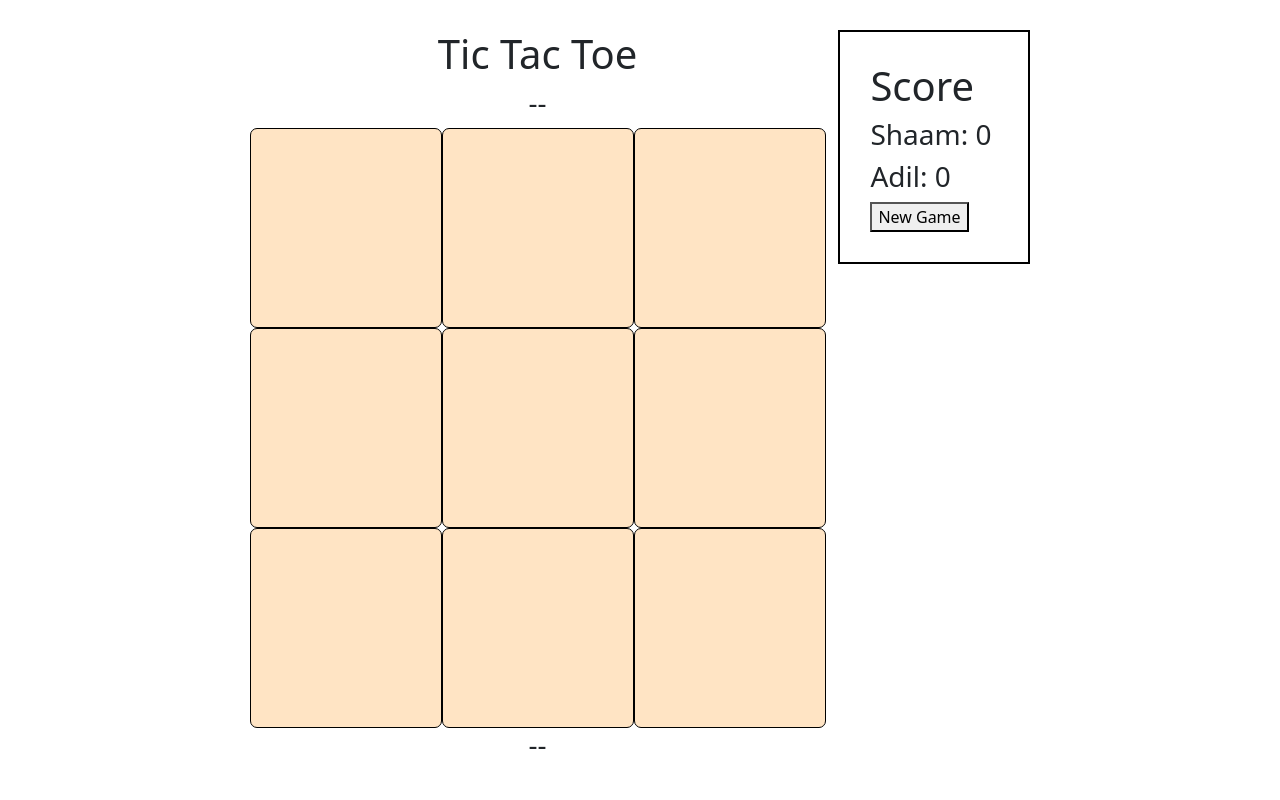
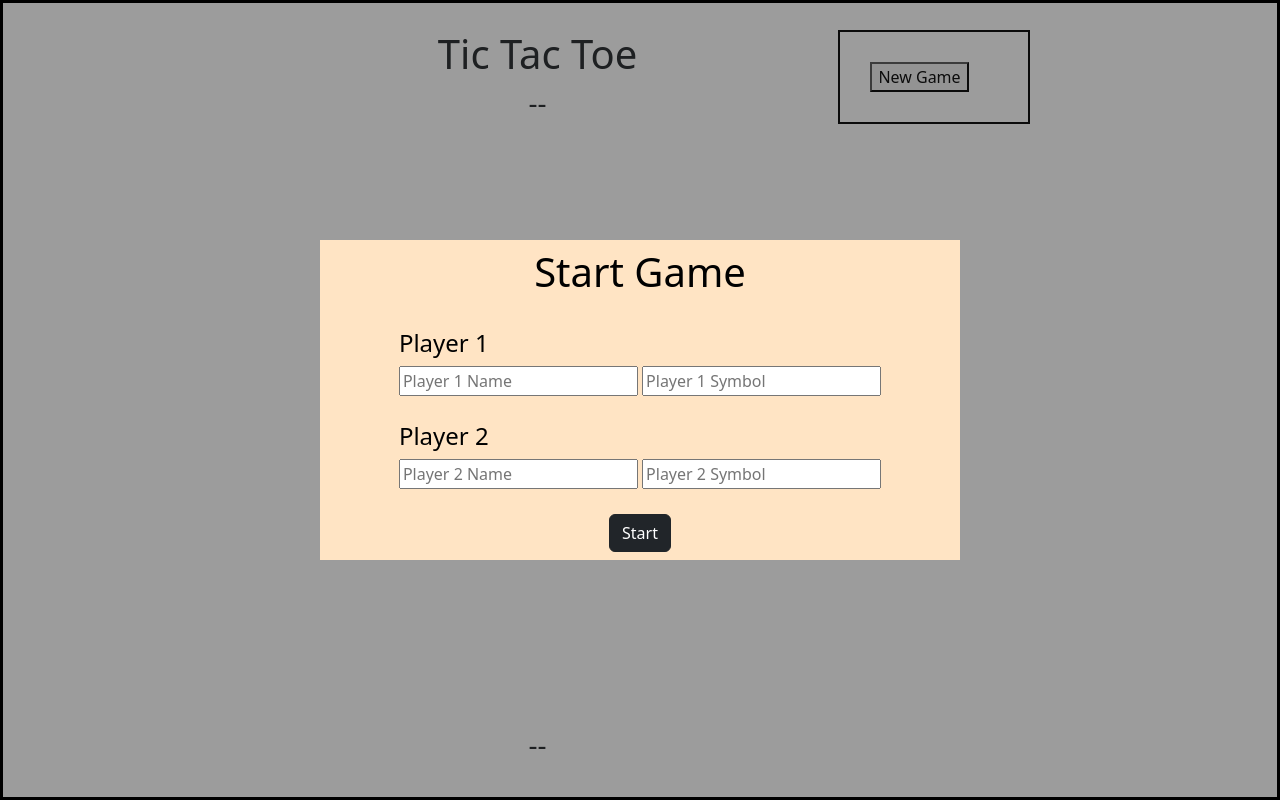
Before and after one commit to Shaam-K/tic-tac-toe, a plain HTML site: page index.html in a window 1280 px wide. Drawn offline with nearby package versions, Linux system fonts and the light colour scheme.

Commit message:
modal works well

```diff
--- a/index.html
+++ b/index.html
@@ -14,19 +14,6 @@
 </head>
 
 <body>
-    <!-- <dialog id="init_dialog" open>
-        <form id="init_form" method="dialog">
-            <div class="dg-1">
-                <input type="text" name="username" id="user1" placeholder="Player 1 Name">
-                <input type="text" name="symbol" id="symbol1" placeholder="Player 1 Symbol">
-            </div>
-            <div class="dg-2">
-                <input type="text" name="username" id="user2" placeholder="Player 2 Name">
-                <input type="text" name="symbol" id="symbol2" placeholder="Player 2 Symbol">
-            </div>
-            <button id="close_dig">close</button>
-        </form>
-    </dialog> -->
 
     <!-- <div>
         <div class="header">
@@ -51,11 +38,28 @@
         </div>
     </div> -->
 
+    <dialog id="init_dialog" open>
+        <form id="init_form" method="dialog">
+            <h1>Start Game</h1>
+            <div class="dg-1">
+                <h4>Player 1</h4>
+                <input type="text" name="username" id="user1" placeholder="Player 1 Name">
+                <input type="text" name="symbol" id="symbol1" placeholder="Player 1 Symbol">
+            </div>
+            <div class="dg-2">
+                <h4>Player 2</h4>
+                <input type="text" name="username" id="user2" placeholder="Player 2 Name">
+                <input type="text" name="symbol" id="symbol2" placeholder="Player 2 Symbol">
+            </div>
+            <button id="close_dig" class="btn btn-dark">Start</button>
+        </form>
+    </dialog>
+
     <div class="merge">
         <div class="main">
             <div class="header">
                 <div class="head_join">
-                        <h1>Tic Tac Toe</h1>
+                        <h1 id="heading">Tic Tac Toe</h1>
                         <h3 id="turn">--</h3>
                 </div>
             </div>
@@ -70,7 +74,7 @@
             <div id="score_sheet">
             </div>
             <div>
-                <button onclick="reset()">New Game</button>
+                <button id="reset_button">New Game</button>
             </div>
         </div>
     </div>
--- a/script.js
+++ b/script.js
@@ -1,20 +1,27 @@
 const modal = document.getElementById('init_dialog');
-// const open_modal = document.getElementById('open_dig');
-// const close_modal = document.getElementById('close_dig');
+const close_modal = document.getElementById('close_dig');
 const board = document.getElementById('board');
 const turn_message = document.getElementById('turn');
 const win_message = document.getElementById('win_message');
 const score_sheet = document.getElementById('score_sheet');
+const reset_button = document.getElementById('reset_button');
 
 const mod_form = document.forms['init_form']
 
-// close_modal.addEventListener('click', () => {
-//     const user1 = mod_form['user1'].value
-//     const user2 = mod_form['user2'].value
-//     const symbol1 = mod_form['symbol1'].value
-//     const symbol2 = mod_form['symbol2'].value
-//     console.log(user1, user2, symbol1, symbol2)
-// })
+let start_game = false;
+
+close_modal.addEventListener('click', () => {
+    const user1 = mod_form['user1'].value
+    const user2 = mod_form['user2'].value
+    const symbol1 = mod_form['symbol1'].value
+    const symbol2 = mod_form['symbol2'].value
+    console.log(user1, user2, symbol1, symbol2);
+    modal.remove();
+
+
+    reset_button.addEventListener('click', () => {
+        reset();
+    })
 
 
     function createUser(username, symbol) {
@@ -38,8 +45,8 @@
             [[0, 0], [1, 1], [2, 2]],
             [[0, 2], [1, 1], [2, 0]]
         ]
-    const u1 = createUser("Shaam", "x");
-    const u2 = createUser("Adil", "o");
+        const u1 = createUser(user1, symbol1);
+        const u2 = createUser(user2, symbol2);
         let turn = 0;
         let game_state = 0;
         let move_count = 0;
@@ -167,3 +174,4 @@
     }
 
     gamePlay();
+})
--- a/style.css
+++ b/style.css
@@ -3,6 +3,23 @@
     height: 100vh;
     width: 100vw;
     place-content: center;
+}
+#init_dialog {
+    display: grid;
+    place-items: center;
+    height: 100vh;
+    width: 100vw;
+    background-color: rgba(26, 26, 26, 0.432);
+}
+
+#init_form {
+    background-color: bisque;
+    height: 40vh;
+    width: 50vw;
+    display: grid;
+    grid-template-rows: auto auto auto;
+    gap: 10px;
+    place-items: center;
 }
 
 .merge {
@@ -23,7 +40,6 @@
     padding: 30px;
     min-width: 15vw;
 }
-
 
 
 #board {
```
Lines whose indentation alone changed are shown as unchanged.
